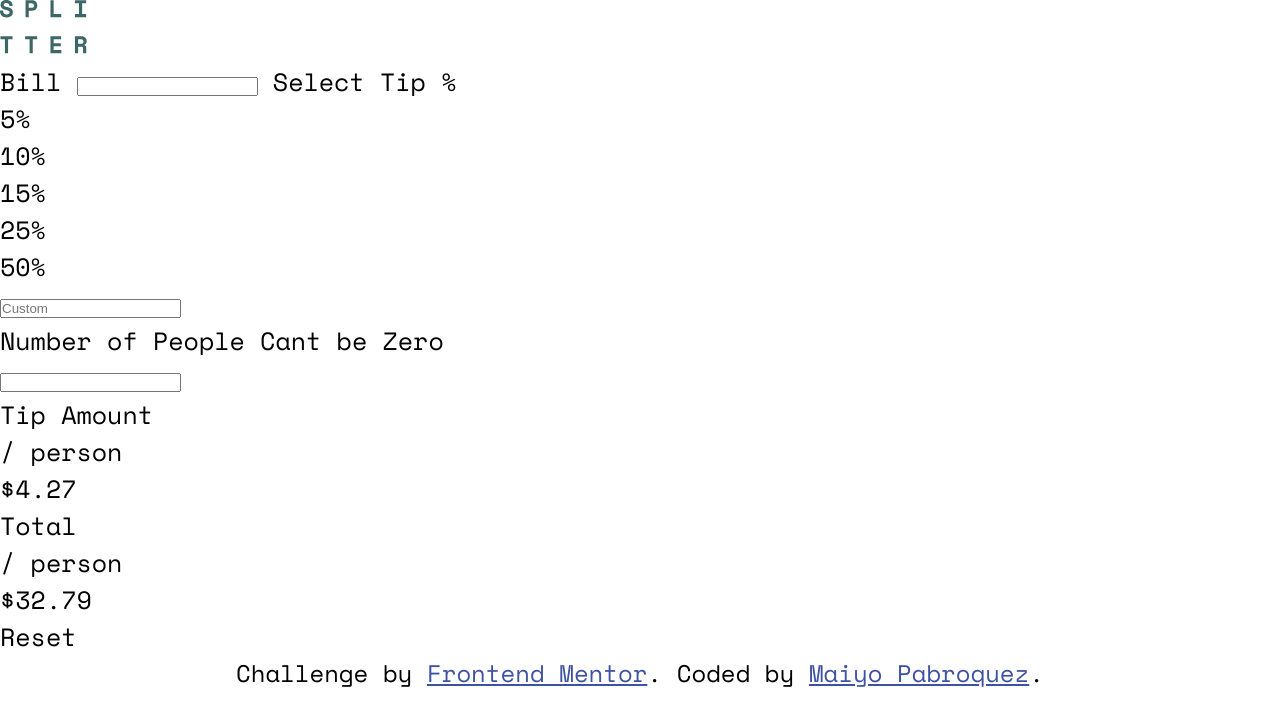
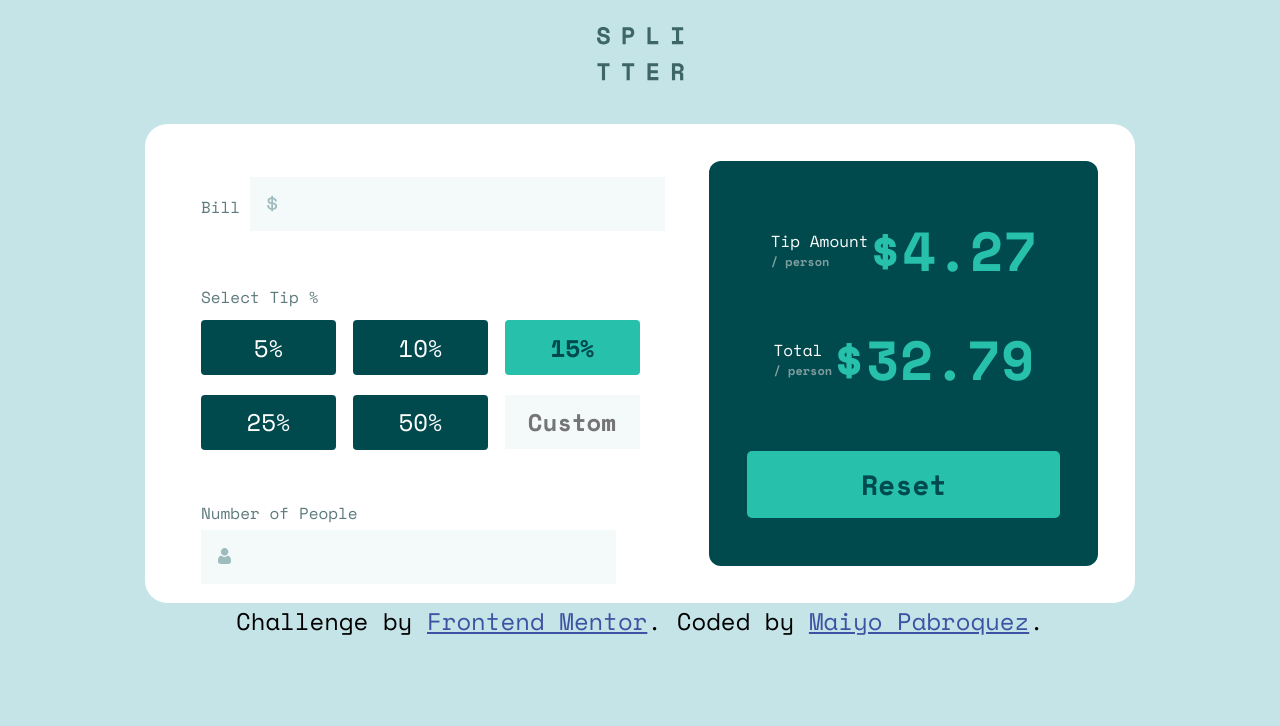
Before and after one commit to maiyopabz/Tip-Calculator, a plain HTML site: page index.html in a window 1280 px wide. Drawn offline with nearby package versions, Linux system fonts and the light colour scheme.

Commit message:
CSS implementation

```diff
--- a/index.html
+++ b/index.html
@@ -11,7 +11,8 @@
 </head>
 <body>
 
-
+<!--first -->
+<div class="container">
 <div class="logo"><img src="/images/logo.svg" alt=""></div>
 <div class="tip-calculator">
 
@@ -26,7 +27,8 @@
         <div class="tips tip-15 active-tip">15%</div>
         <div class="tips tip-25">25%</div>
         <div class="tips tip-50">50%</div>
-        <div id="tip-custom"><input type="number" class="tip-custom" placeholder="Custom"></div>
+        <div id="tip-custom">
+          <input type="number" class="tip-custom" placeholder="Custom"></div>
       </div>
 
       <div class="peopleLabel">
@@ -64,5 +66,6 @@
     Challenge by <a href="https://www.frontendmentor.io?ref=challenge" target="_blank">Frontend Mentor</a>.
     Coded by <a href="#">Maiyo Pabroquez</a>.
   </div>
+</div>
 </body>
 </html>
--- a/styles/styles.css
+++ b/styles/styles.css
@@ -5,9 +5,9 @@
 
   --Very-dark-cyan: hsl(183, 100%, 15%);
   --Dark-grayish-cyan: hsl(186, 14%, 43%);
-  --Dark-grayish-cyan: hsl(184, 14%, 56%);
+  --Dark-grayish-cyan2: hsl(184, 14%, 56%);
   --Light-grayish-cyan: hsl(185, 41%, 84%);
-  --Light-grayish-cyan: hsl(189, 41%, 97%);
+  --Light-grayish-cyan2: hsl(189, 41%, 97%);
   --White: hsl(0, 0%, 100%);
 }
 
@@ -18,8 +18,135 @@
 }
 
 body {
+  font-family: "Space Mono", monospace;
+  height: 100vh;
+  width: 100%;
+  background-color: var(--Light-grayish-cyan);
+}
+
+label {
+  color: var(--Dark-grayish-cyan);
+  font-family: 700;
+  margin-bottom: 0.3rem;
+}
+
+input {
+  border: none;
+  outline: none;
+  padding: 5px;
+  padding-right: 18px;
+  background-position: 17px 15px;
+  background-repeat: no-repeat;
+  background-color: var(--Light-grayish-cyan2);
+  text-align: right;
+  font-size: 24px;
+  color: var(--Very-dark-cyan);
+  font-weight: bolder;
   font-family: "Space Mono", sans-serif;
-  font-size: 25px;
+}
+
+.bill-input {
+  background-image: url("/images/icon-dollar.svg");
+  margin-bottom: 36px;
+}
+
+.logo {
+  text-align: center;
+  margin-top: 1.7rem;
+  margin-bottom: 2.3rem;
+}
+
+.tip {
+  margin-top: 0.7rem;
+  display: grid;
+  grid-template-columns: 144px 144px;
+  row-gap: 0.5em;
+  column-gap: 18px;
+  margin-bottom: 2rem;
+}
+
+.tips {
+  background-color: var(--Very-dark-cyan);
+  color: var(--White);
+  height: 48px;
+  display: flex;
+  justify-content: center;
+  align-items: center;
+  font-size: 24px;
+  border-radius: 4px;
+  cursor: pointer;
+}
+
+.active-tip {
+  color: var(--Very-dark-cyan);
+  background-color: var(--Strong-cyan);
+  font-weight: bolder;
+}
+
+.tip-calculator {
+  background-color: var(--White);
+  display: flex;
+  flex-direction: column;
+  padding: 2rem;
+  border-radius: 1.4rem 1.4rem 0 0;
+}
+
+.people-input {
+  background-image: url("/images/icon-person.svg");
+  margin-bottom: 2.4rem;
+}
+
+.result {
+  background-color: var(--Very-dark-cyan);
+  color: var(--White);
+  padding: 39px 21px;
+  border-radius: 12px;
+}
+
+.tip-amount,
+.total {
+  display: flex;
+  align-items: center;
+  justify-content: center;
+  margin-bottom: 1.7rem;
+}
+
+.person {
+  font-size: 12px;
+  color: var(--Dark-grayish-cyan2);
+  font-weight: 700;
+}
+
+.reset {
+  text-align: center;
+  font-size: 28px;
+  font-weight: 700;
+  color: var(--Very-dark-cyan);
+  background-color: var(--Strong-cyan);
+  border-radius: 5px;
+  padding: 10px 0 10px 0;
+  cursor: pointer;
+}
+
+#tip-custom input {
+  box-sizing: border-box;
+  width: 100%;
+}
+
+.amount {
+  font-size: 28px;
+  color: var(--Strong-cyan);
+  font-weight: 700;
+}
+
+.peopleLabel {
+  display: flex;
+  justify-content: space-between;
+}
+
+.error {
+  color: red;
+  display: none;
 }
 
 .attribution {
@@ -29,3 +156,63 @@ body {
 .attribution a {
   color: hsl(228, 45%, 44%);
 }
+
+@media only screen and (min-width: 1000px) {
+  body {
+    display: flex;
+    flex-direction: column;
+    align-items: center;
+  }
+
+  input {
+    width: 415px;
+    padding: 9px;
+    background-position: 17px 18px;
+  }
+
+  .tip-calculator {
+    width: 990px;
+    flex-direction: row;
+    border-radius: 1.4rem;
+    padding: 2.3rem;
+    height: 479px;
+  }
+
+  .partOne {
+    margin-top: 1rem;
+    margin-left: 1.2rem;
+  }
+
+  .bill-input {
+    margin-bottom: 3.4rem;
+  }
+
+  .tip {
+    grid-template-columns: 135px 135px 135px;
+    row-gap: 1.2em;
+    column-gap: 17px;
+    margin-bottom: 3.2rem;
+  }
+
+  .tips {
+    height: 55px;
+  }
+
+  .result {
+    margin-left: auto;
+    width: 440px;
+    display: flex;
+    flex-direction: column;
+    align-content: space-between;
+    padding: 48px 38px;
+  }
+
+  .amount {
+    font-size: 55px;
+  }
+
+  .reset {
+    padding: 13px 0 13px 0;
+    margin-top: auto;
+  }
+}
```
